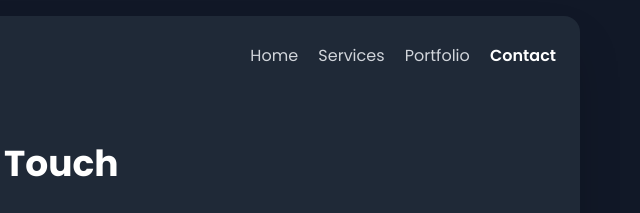
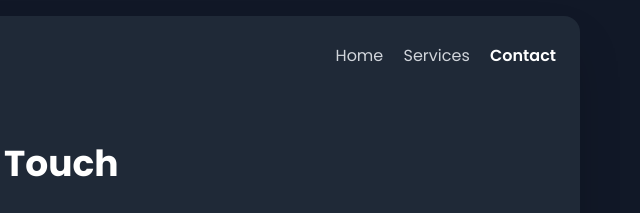
Before and after one commit to comeonkillthecode/MakeBig, a website: page contact.html in a window 1280 px wide. Shown: the top 213 px of the page, 636-1276 px from the left. Drawn offline with nearby package versions, Linux system fonts and the light colour scheme.

Commit message:
changein pages

```diff
--- a/contact.html
+++ b/contact.html
@@ -42,7 +42,7 @@
                 <nav class="space-x-4">
                     <a href="index.html" class="text-gray-300 hover:text-white">Home</a>
                     <a href="services.html" class="text-gray-300 hover:text-white">Services</a>
-                    <a href="portfolio.html" class="text-gray-300 hover:text-white">Portfolio</a>
+                    <!-- <a href="portfolio.html" class="text-gray-300 hover:text-white">Portfolio</a> -->
                     <a href="contact.html" class="text-white font-semibold">Contact</a>
                 </nav>
             </header>
```
Also changed, not shown: services.html (+1 -1 lines).
